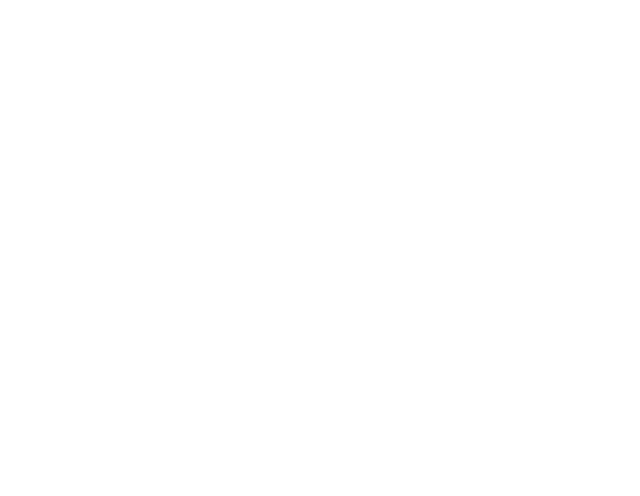
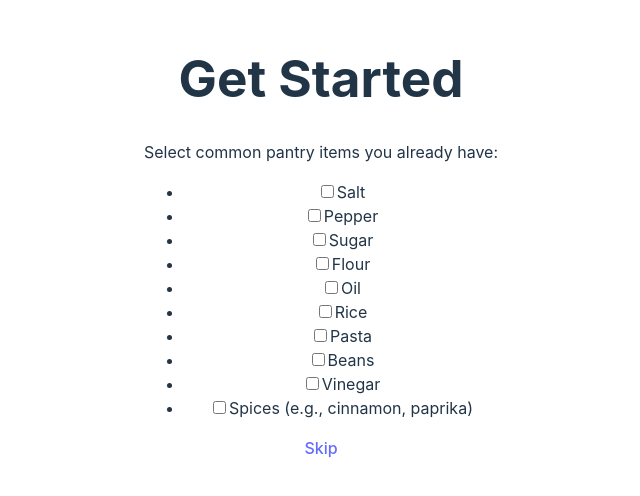
Before and after one commit to kliu04/nwhacks25, a React (Vite) app in the folder frontend/: page /getstarted in a window 1280 px wide. Before the commit this address had no page. Shown: the part 162-658 px from the top of the page, without its empty margins (319-959 px from the left). Built offline with nearby package versions, Linux system fonts and the light colour scheme.

Commit message:
Added scaffolding for get started page

```diff
--- a/frontend/src/App.tsx
+++ b/frontend/src/App.tsx
@@ -5,6 +5,7 @@ import { BrowserRouter as Router, Routes, Route } from 'react-router-dom';
 import Home from './Pages/Home.tsx';
 import About from './Pages/Welcome.tsx';
 import Inventory from './Pages/Inventory.tsx';
+import GetStarted from './Pages/GetStarted';
 import React from "react";
 
 const App: React.FC = () => {
@@ -14,6 +15,7 @@ const App: React.FC = () => {
                 <Route path="/" element={<Home />} />
                 <Route path="/welcome" element={<About />} />
                 <Route path="/inventory" element={<Inventory />} />
+                <Route path = "/getstarted" element={<GetStarted />} />
             </Routes>
         </Router>
     );
--- /dev/null
+++ b/frontend/src/Pages/GetStarted.tsx
@@ -0,0 +1,56 @@
+import React, { useState } from "react";
+import { Link } from "react-router-dom";
+
+const GetStarted: React.FC = () => {
+    const commonPantryItems = [
+        "Salt",
+        "Pepper",
+        "Sugar",
+        "Flour",
+        "Oil",
+        "Rice",
+        "Pasta",
+        "Beans",
+        "Vinegar",
+        "Spices (e.g., cinnamon, paprika)",
+    ];
+
+    const [selectedItems, setSelectedItems] = useState<string[]>([]);
+
+    const handleCheckboxChange = (item: string) => {
+        setSelectedItems((prevSelected) =>
+            prevSelected.includes(item)
+                ? prevSelected.filter((i) => i !== item) // Remove if already selected
+                : [...prevSelected, item] // Add if not selected
+        );
+    };
+
+    return (
+        <div className="get-started">
+            <h1 className="get-started__title">Get Started</h1>
+            <p className="get-started__subtitle">Select common pantry items you already have:</p>
+            <ul className="get-started__list">
+                {commonPantryItems.map((item) => (
+                    <li key={item} className="get-started__list-item">
+                        <label>
+                            <input
+                                type="checkbox"
+                                value={item}
+                                checked={selectedItems.includes(item)}
+                                onChange={() => handleCheckboxChange(item)}
+                            />
+                            {item}
+                        </label>
+                    </li>
+                ))}
+            </ul>
+            <div className="get-started__actions">
+                <Link to="/getstarted" className="get-started__skip-button">
+                    Skip
+                </Link>
+            </div>
+        </div>
+    );
+};
+
+export default GetStarted;
```
